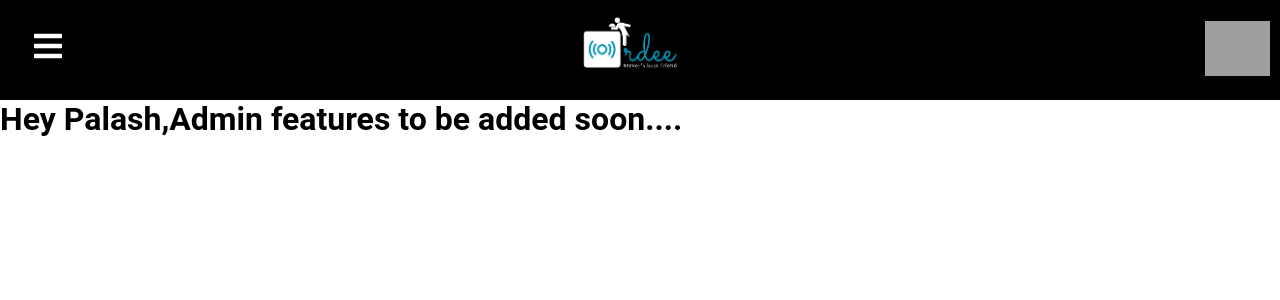
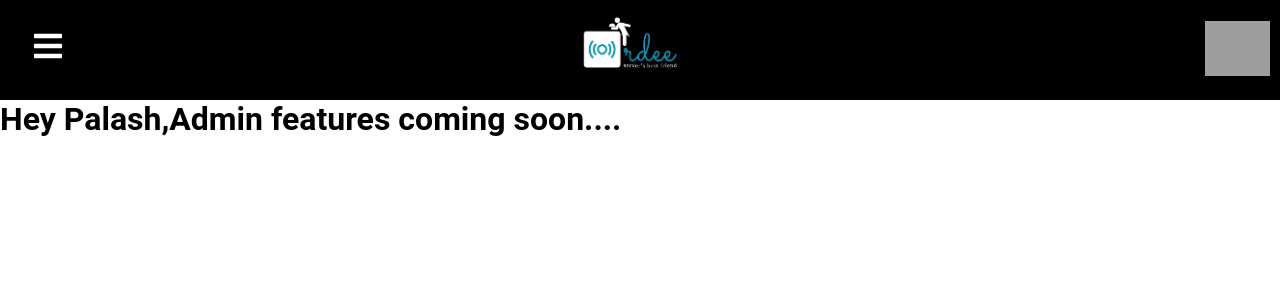
Before and after one commit to sam82arth-pf/ordee-beta, a React (Create React App) app: page /Admin in a window 1280 px wide. Shown: the top 300 px of the page. Built offline with nearby package versions, Linux system fonts and the light colour scheme; grey boxes are pictures that could not be loaded.

Commit message:
modified admin

```diff
--- a/src/Admin.js
+++ b/src/Admin.js
@@ -9,7 +9,7 @@ function admin() {
     <div>
        <Navbar/>
       <div className="Admin__Title">
-        <h1>Hey Palash,Admin features to be added soon....</h1>
+        <h1>Hey Palash,Admin features coming soon....</h1>
       </div>
     </div>
   );
```
